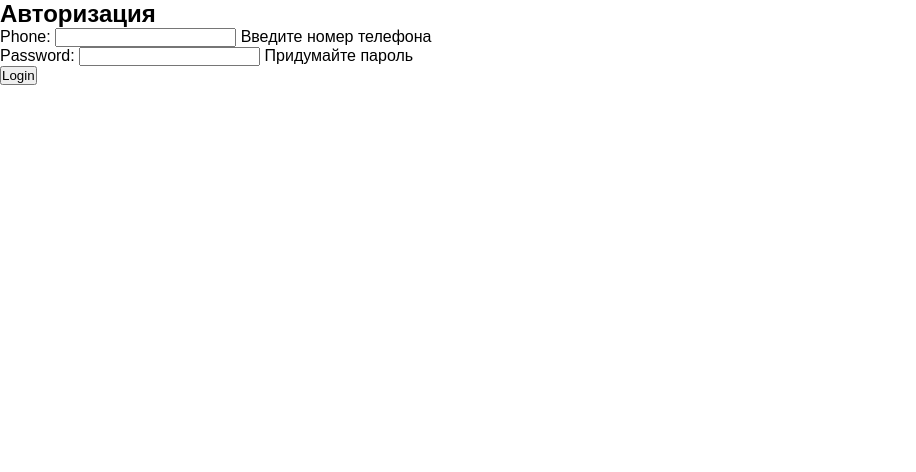
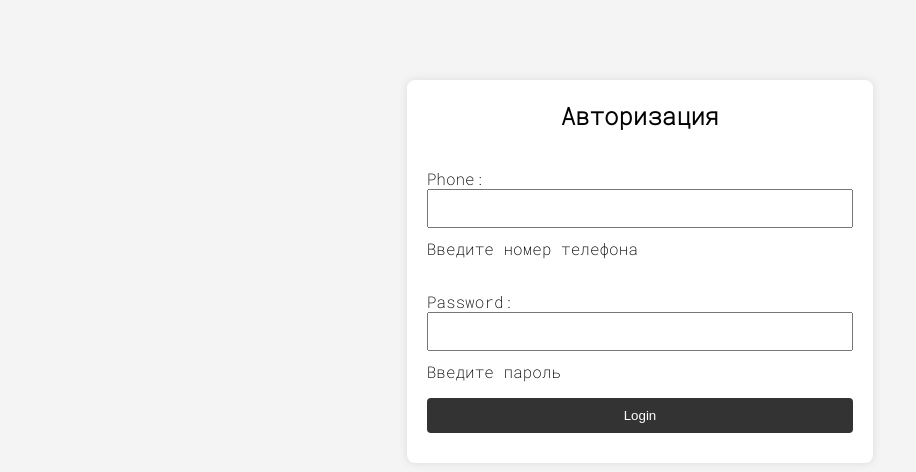
Before and after one commit to IvanZoizi/Hack2, a Django app: page /login/ in a window 1280 px wide. Shown: the top 472 px of the page, without its empty margins (0-916 px from the left). Run offline with Django 4.2, Linux system fonts and the light colour scheme.

Commit message:
Reg/log create

```diff
--- a/src/reg/forms.py
+++ b/src/reg/forms.py
@@ -25,7 +25,7 @@ class RegisterUser(forms.Form):
 
 class LoginUser(forms.Form):
     phone = forms.RegexField(regex=r'^\+?1?\d{9,15}$', help_text='Введите номер телефона')
-    password = forms.CharField(max_length=10000, help_text='Придумайте пароль')
+    password = forms.CharField(max_length=10000, help_text='Введите пароль')
 
     class Meta:
         model = models.User
--- /dev/null
+++ b/src/static/css/login_user.css
@@ -0,0 +1,57 @@
+/* Reset some default styles for the page */
+body, h2, form {
+    margin: 0;
+    padding: 0;
+}
+
+/* Apply a background color to the body */
+body {
+    background-color: #f4f4f4;
+    font-family: 'Roboto Mono', monospace; /* Use the Roboto Mono font */
+}
+
+/* Style the form container */
+form {
+    display: flex;
+    flex-direction: column;
+    justify-content: center;
+    align-items: center;
+    max-width: 33.33%; /* Set maximum width to one-third of the viewport width */
+    margin: 10vh auto; /* Center the form vertically and horizontally */
+}
+
+/* Style the form */
+form {
+    background-color: #fff;
+    padding: 20px;
+    border-radius: 8px;
+    box-shadow: 0 0 10px rgba(0, 0, 0, 0.1);
+}
+
+/* Style form elements */
+form h2 {
+    text-align: center;
+    font-size: 24px;
+    margin-bottom: 20px;
+}
+
+form input[type="text"],
+form input[type="password"],
+form input[type="submit"] {
+    width: 100%;
+    padding: 10px;
+    margin-bottom: 10px;
+    box-sizing: border-box;
+}
+
+form input[type="submit"] {
+    background-color: #333;
+    color: #fff;
+    border: none;
+    border-radius: 4px;
+    cursor: pointer;
+}
+
+form input[type="submit"]:hover {
+    background-color: #555;
+}
--- a/src/templates/register/login_user.html
+++ b/src/templates/register/login_user.html
@@ -3,7 +3,7 @@
 {% load static %}
 <head>
     <meta charset="utf-8">
-    <link rel="stylesheet" type="text/css" href="{% static 'css/style.css' %}"/>
+    <link rel="stylesheet" type="text/css" href="{% static 'css/login_user.css' %}"/>
     <link rel="preconnect" href="https://fonts.googleapis.com">
     <link rel="preconnect" href="https://fonts.gstatic.com" crossorigin>
     <link href="https://fonts.googleapis.com/css2?family=Roboto+Mono:wght@200&display=swap" rel="stylesheet">
--- a/src/templates/register/register_company.html
+++ b/src/templates/register/register_company.html
@@ -3,7 +3,7 @@
 {% load static %}
 <head>
 <meta charset="utf-8">
-<link rel="stylesheet" type="text/css" href="{% static 'css/style.css' %}" />
+<link rel="stylesheet" type="text/css" href="{% static 'css/register_company.css' %}" />
     <link rel="preconnect" href="https://fonts.googleapis.com">
     <link rel="preconnect" href="https://fonts.gstatic.com" crossorigin>
     <link href="https://fonts.googleapis.com/css2?family=Roboto+Mono:wght@200&display=swap" rel="stylesheet">
--- a/src/templates/register/register_user.html
+++ b/src/templates/register/register_user.html
@@ -3,7 +3,7 @@
 {% load static %}
 <head>
 <meta charset="utf-8">
-<link rel="stylesheet" type="text/css" href="{% static 'css/style.css' %}" />
+<link rel="stylesheet" type="text/css" href="{% static 'css/register_user.css' %}" />
     <link rel="preconnect" href="https://fonts.googleapis.com">
     <link rel="preconnect" href="https://fonts.gstatic.com" crossorigin>
     <link href="https://fonts.googleapis.com/css2?family=Roboto+Mono:wght@200&display=swap" rel="stylesheet">
```
Also changed, not shown: src/static/css/register_company.css (added, +76 -0 lines), src/static/css/register_user.css (added, +74 -0 lines), src/db.sqlite3.
